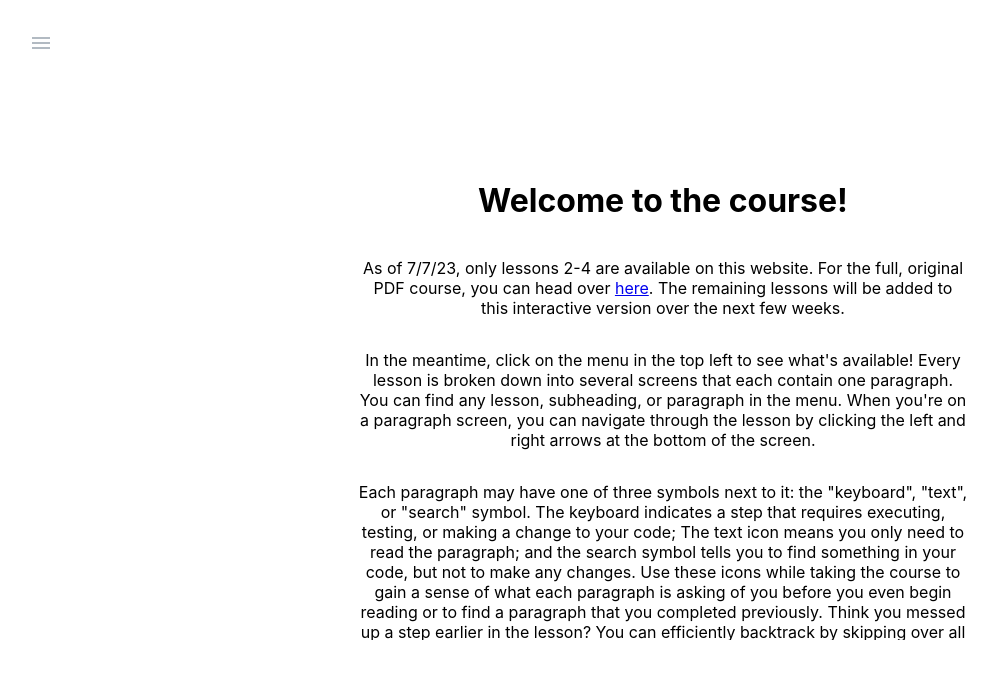
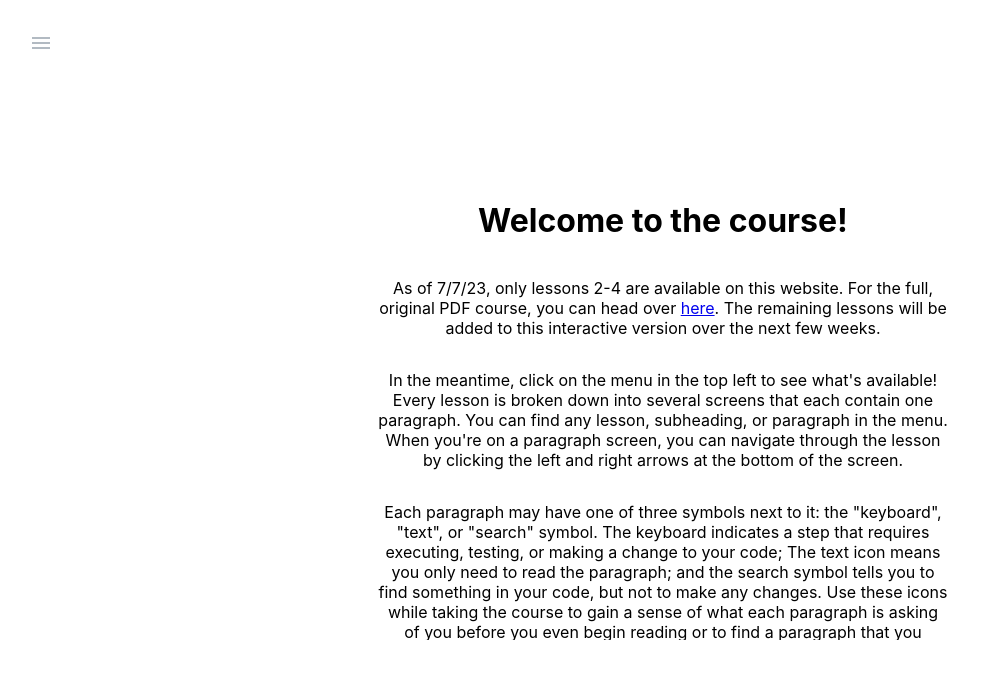
Before and after one commit to milligansarah/interactive-romi-robot-course, a React (Create React App) app: page / in a window 1280 px wide. Shown: the top 678 px of the page, without its empty margins (7-1004 px from the left). Built offline with nearby package versions, Linux system fonts and the light colour scheme.

Commit message:
Grouped identical CSS styles in `index.css`, removed unnecessary divs, relocated most inline CSS to separate files, and a few minor style changes
Up next:
* Create function to calculate the `totalParagraphs` value in `course-data.tsx` as opposed to manually inputting the number

```diff
--- a/src/Components/ContentBlockComponent.css
+++ b/src/Components/ContentBlockComponent.css
@@ -1,13 +1,5 @@
 #contentBlock {
-    transform: translate(-50%, -50%);
-    position: absolute;
-    top: 50%;
-    left: 50%;
-    display: flex;
     gap: 15px;
-    max-width: 70%;
-    max-height: 60%;
-    overflow-y: auto;
 }
 
 #contentBlock > * {
--- a/src/Components/ContentBlockComponent.tsx
+++ b/src/Components/ContentBlockComponent.tsx
@@ -30,20 +30,18 @@ function ContentBlockComponent(props: ContentBlockProps) {
   }
 
   return (
-    <div style={{display: 'flex', flexDirection: 'row', flexGrow: 1}}>
+    <div className='screenContainer'>
       <SideNavigationComponent currentLesson={props.lesson}/>
-      <div style={{position: 'relative', width: '100%'}}>
+      <div className='screenContentContainer'>
         <div id='lessonAndSubheading'>
           <h1>Lesson {props.lesson} - {props.lessonTitle}</h1>
           <h2>{props.subHeading ? props.subHeading : null}</h2>
         </div>
-        <div id='contentBlockComponent'>
-          <div id='contentBlock'>
-            {getIcon()}
-            {props.content}
-          </div>
-          <ProgressBarComponent currentLesson={props.lesson} totalParagraphs={props.totalParagraphs} paragraphIndex={props.paragraphIndex}/>
+        <div id='contentBlock' className='textContainer'>
+          {getIcon()}
+          {props.content}
         </div>
+        <ProgressBarComponent currentLesson={props.lesson} totalParagraphs={props.totalParagraphs} paragraphIndex={props.paragraphIndex}/>
       </div>
     </div>
   );
--- a/src/Components/HomeComponent.css
+++ b/src/Components/HomeComponent.css
@@ -1,12 +1,5 @@
-#text-container {
-    position: absolute;
-    display: flex;
+#homeText {
     flex-direction: column;
-    top: 50%;
-    left: 50%;
     transform: translate(-50%, -50%);
-    max-width: 70%;
     text-align: center;
-    max-height: 60%;
-    overflow-y: auto;
 }
--- a/src/Components/HomeComponent.tsx
+++ b/src/Components/HomeComponent.tsx
@@ -3,10 +3,10 @@ import SideNavigationComponent from './SideNavigationComponent';
 
 export default function HomeComponent() {
     return (
-        <div style={{display: 'flex', flexDirection: 'row', flexGrow: 1}}>
+        <div className='screenContainer'>
             <SideNavigationComponent currentLesson={1}/>
-            <div id='home-component' style={{position: 'relative', width: '100%'}}>
-                <div id='text-container'>
+            <div className='screenContentContainer'>
+                <div id='homeText' className='textContainer'>
                     <h1>Welcome to the course!</h1>
                     <p>As of 7/7/23, only lessons 2-4 are available on this website. For the full, original PDF course, you can head over <a href='https://github.com/czbeatty/FRC-Romi-Programming-Course' target='_blank'>here</a>. The remaining lessons will be added to this interactive version over the next few weeks.</p>
                     <p>In the meantime, click on the menu in the top left to see what's available! Every lesson is broken down into several screens that each contain one paragraph. You can find any lesson, subheading, or paragraph in the menu. When you're on a paragraph screen, you can navigate through the lesson by clicking the left and right arrows at the bottom of the screen.</p>
--- a/src/Components/LessonCompleteComponent.css
+++ b/src/Components/LessonCompleteComponent.css
@@ -1,13 +1,7 @@
 #lessonCompleteText {
-    position: absolute;
-    display: flex;
     flex-direction: column;
-    top: 50%;
-    left: 50%;
-    transform: translate(-50%, -50%);
     gap: 15px;
     text-align: center;
-    max-width: 70%;
 }
 
 #lessonCompleteText > * {
--- a/src/Components/LessonCompleteComponent.tsx
+++ b/src/Components/LessonCompleteComponent.tsx
@@ -9,16 +9,14 @@ interface LessonCompleteProps {
 
 function LessonCompleteComponent(props: LessonCompleteProps) {
     return (
-        <div style={{display: 'flex', flexDirection: 'row', flexGrow: 1}}>
+        <div className='screenContainer'>
             <SideNavigationComponent currentLesson={props.lessonCompleted}/>
-            <div style={{position: 'relative', width: '100%'}}>
-                <div id='lessonCompleteComponent'>
-                    <div id='lessonCompleteText'>
-                        <h1>Congrats!</h1>
-                        <p>You just finished lesson {props.lessonCompleted}. Onward to lesson {props.lessonCompleted + 1}!</p>
-                    </div>
-                    <ProgressBarComponent currentLesson={props.lessonCompleted} paragraphIndex={props.totalParagraphs} totalParagraphs={props.totalParagraphs}/>
+            <div className='screenContentContainer'>
+                <div id='lessonCompleteText' className='textContainer'>
+                    <h1>Congrats!</h1>
+                    <p>You just finished lesson {props.lessonCompleted}. Onward to lesson {props.lessonCompleted + 1}!</p>
                 </div>
+                <ProgressBarComponent currentLesson={props.lessonCompleted} paragraphIndex={props.totalParagraphs} totalParagraphs={props.totalParagraphs}/>
             </div>
         </div>
     );
--- a/src/Components/ProgressBarComponent.css
+++ b/src/Components/ProgressBarComponent.css
@@ -13,3 +13,11 @@
 .progressBar {
     flex-grow: 1;
 }
+
+#progressBarContainer > a {
+    color: black;
+}
+
+#progressBarContainer > a > * {
+    font-size: 50px;
+}
--- a/src/Components/ProgressBarComponent.tsx
+++ b/src/Components/ProgressBarComponent.tsx
@@ -33,9 +33,9 @@ function ProgressBarComponent(props: ProgressBarProps) {
 
     return (
       <div id='progressBarContainer'>
-        <a href={getBackLink()} style={{color: 'black'}}><ChevronLeft style={{fontSize: 50}}/></a>
+        <a href={getBackLink()}><ChevronLeft/></a>
         <ProgressBar className='progressBar' height='30px' labelSize='10px' completed={calculateProgressPercent()} bgColor='black'/>
-        <a href={getNextLink()} style={{color: 'black'}}><ChevronRight style={{fontSize: 50}}/></a>
+        <a href={getNextLink()}><ChevronRight/></a>
       </div>
     );
 }
--- a/src/index.css
+++ b/src/index.css
@@ -11,3 +11,26 @@ code {
   font-family: source-code-pro, Menlo, Monaco, Consolas, 'Courier New',
     monospace;
 }
+
+.screenContainer {
+  display: flex;
+  flex-direction: row;
+  flex-grow: 1;
+}
+
+.screenContentContainer {
+  position: relative;
+  width: 100%;
+}
+
+.textContainer {
+  position: absolute;
+  display: flex;
+  transform: translate(-50%, -50%);
+  top: 50%;
+  left: 50%;
+  max-width: 70%;
+  max-height: 55%;
+  padding: 20px;
+  overflow-y: auto;
+}
```
